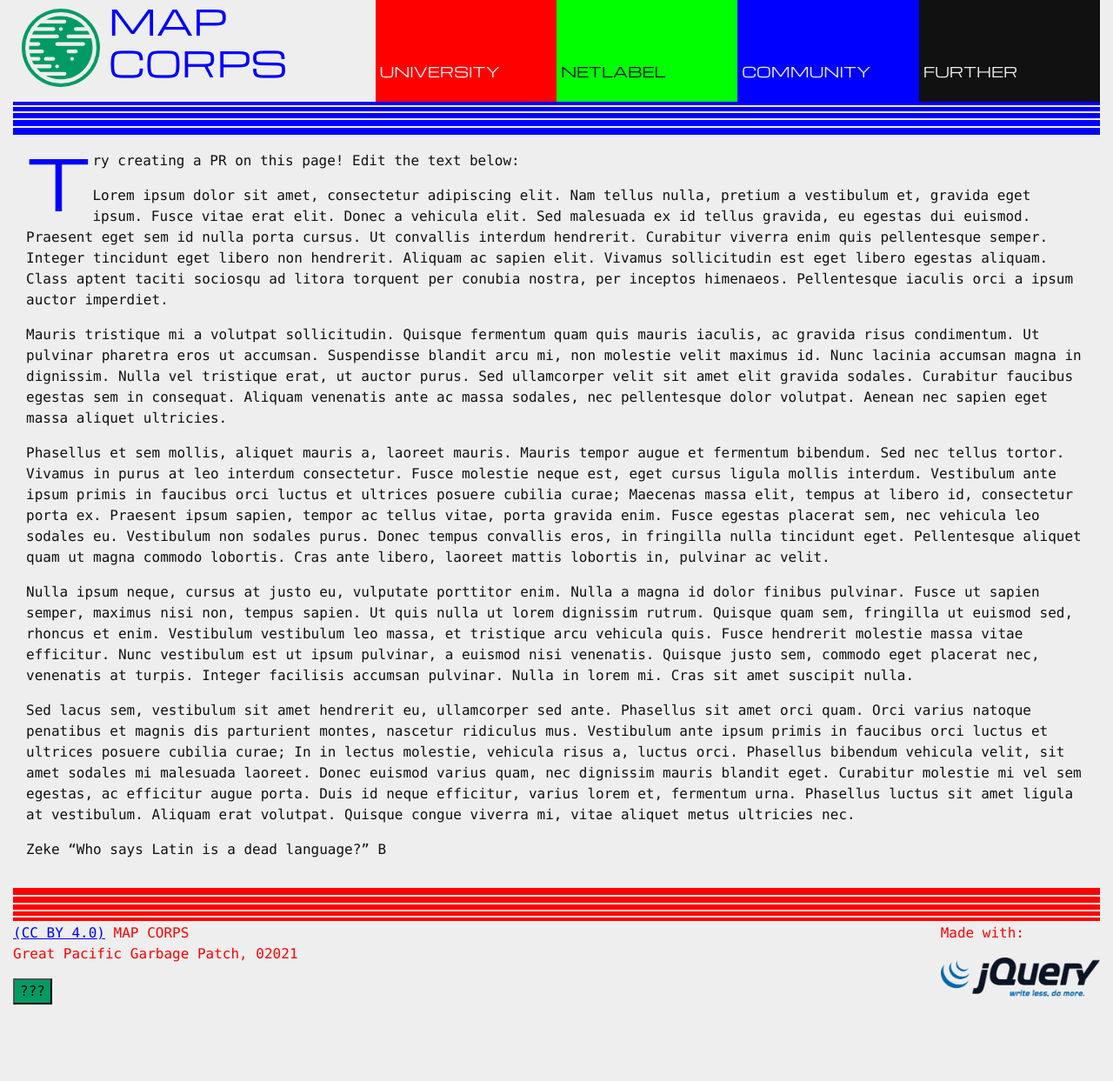
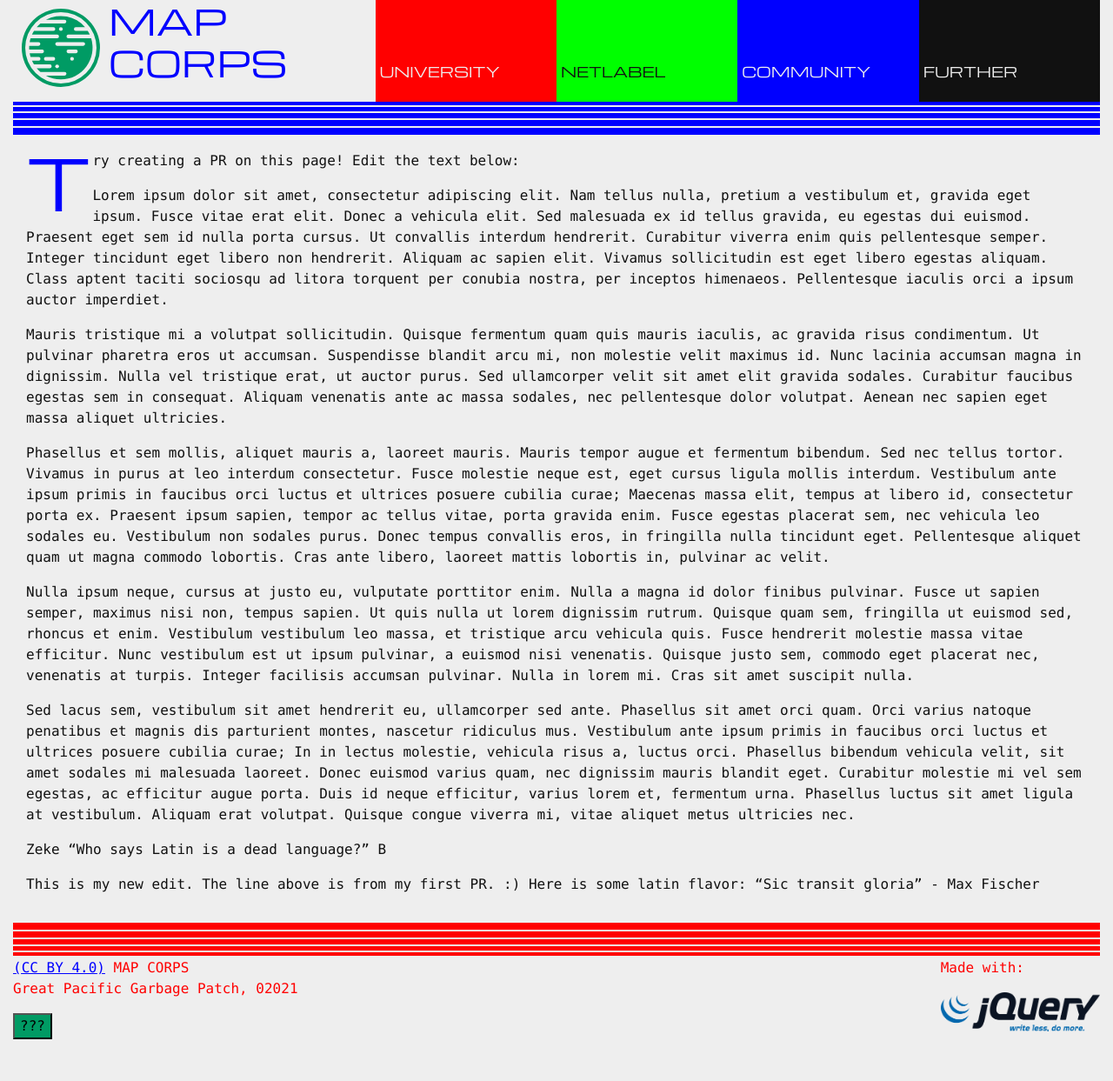
Before and after one commit to northern-information/mapcorps.net, a Jekyll site: the page built from _pages/learning.md, in a window 1280 px wide. Shown: the whole page at 87% size. Built offline with Jekyll 4.4.1, drawn with Linux system fonts in a browser that asks for light colours; nearby versions of some CDN libraries; before the commit the page ends 1203 px from its top, so only the background shows below that.

Commit message:
Commit to finish assignment from the weekend

```diff
--- a/_pages/learning.md
+++ b/_pages/learning.md
@@ -17,3 +17,5 @@ Nulla ipsum neque, cursus at justo eu, vulputate porttitor enim. Nulla a magna i
 Sed lacus sem, vestibulum sit amet hendrerit eu, ullamcorper sed ante. Phasellus sit amet orci quam. Orci varius natoque penatibus et magnis dis parturient montes, nascetur ridiculus mus. Vestibulum ante ipsum primis in faucibus orci luctus et ultrices posuere cubilia curae; In in lectus molestie, vehicula risus a, luctus orci. Phasellus bibendum vehicula velit, sit amet sodales mi malesuada laoreet. Donec euismod varius quam, nec dignissim mauris blandit eget. Curabitur molestie mi vel sem egestas, ac efficitur augue porta. Duis id neque efficitur, varius lorem et, fermentum urna. Phasellus luctus sit amet ligula at vestibulum. Aliquam erat volutpat. Quisque congue viverra mi, vitae aliquet metus ultricies nec.
 
 Zeke "Who says Latin is a dead language?" B
+
+This is my new edit. The line above is from my first PR. :) Here is some latin flavor: "Sic transit gloria" - Max Fischer
```
